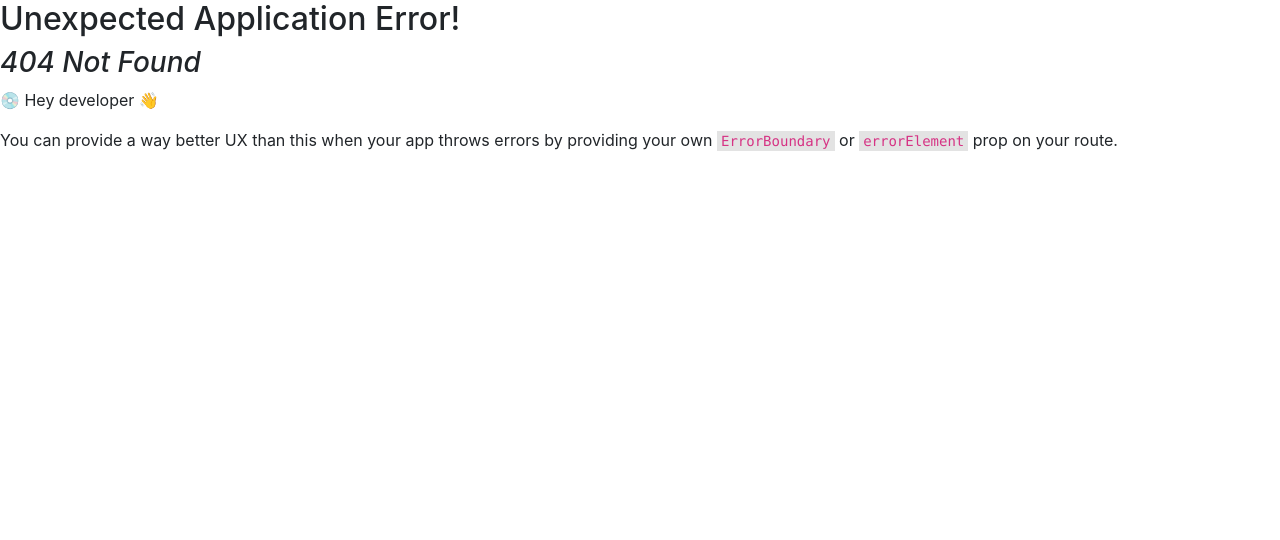
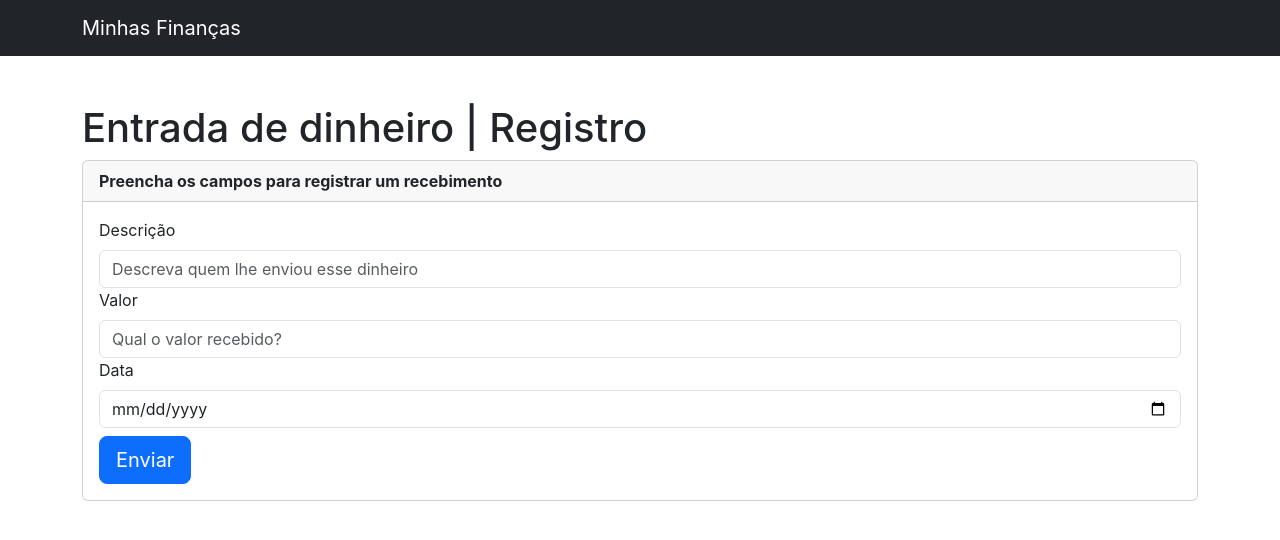
Before and after one commit to zNexTage/minhas-financas-frontend, a React (Vite) app in the folder minhas-financas/: page /MoneyInflow/Register in a window 1280 px wide. Before the commit this address had no page. Shown: the top 540 px of the page. Built offline with nearby package versions, Linux system fonts and the light colour scheme.

Commit message:
Implemented money inflow register.

```diff
--- a/minhas-financas/src/client/MoneyInflowClient.ts
+++ b/minhas-financas/src/client/MoneyInflowClient.ts
@@ -13,13 +13,28 @@ class MoneyInflowClient {
         this.mapper = new MoneyInflowMapper();
     }
 
-    async getAll():Promise<Array<MoneyInflow>>{
-        const response = await this.client.getAll<Array<MoneyInflowDto>>({url: this.BASE_URL});
+    /**
+     * Get all money inflows associate to the logged user;
+     * The user must be logged, otherwise, 401 will be returned by the server.
+     * @returns
+     */
+    async getAll(): Promise<Array<MoneyInflow>> {
+        const response = await this.client.getAll<Array<MoneyInflowDto>>({ url: this.BASE_URL });
 
         const moneyInflows = response.map(dto => this.mapper.fromDto(dto));
 
         return moneyInflows;
     }
+
+
+    async register(moneyInflowDto: MoneyInflowDto): Promise<MoneyInflow> {
+        const response = await this.client.post<MoneyInflowDto>({
+            url: `${this.BASE_URL}/Register`,
+            payload: moneyInflowDto
+        });
+
+        return this.mapper.fromDto(response);
+    }
 }
 
 export default MoneyInflowClient;
--- /dev/null
+++ b/minhas-financas/src/components/forms/form-money-inflow/form-money-inflow.tsx
@@ -0,0 +1,112 @@
+import { Alert, Button, Card, Form } from "react-bootstrap";
+import { useForm } from "react-hook-form";
+import MoneyInflowDto from "../../../dto/MoneyInflowDto";
+
+interface IProps {
+    onSubmit: (data: MoneyInflowDto) => Promise<void>;
+}
+
+const FormMoneyInflow = ({ onSubmit }: IProps) => {
+    const { register, handleSubmit, reset, formState: { errors } } = useForm<MoneyInflowDto>();
+
+    const processSubmit = async (dto: MoneyInflowDto) => {
+        await onSubmit(dto);
+
+        reset();
+    }
+
+    return (
+        <Card>
+            <Card.Header>
+                <b>Preencha os campos para registrar um recebimento</b>
+            </Card.Header>
+
+            <Card.Body>
+                <Form onSubmit={handleSubmit(processSubmit)}>
+                    <div>
+                        <Form.Label
+                            htmlFor="txtDescription">
+                            Descrição
+                        </Form.Label>
+                        <Form.Control
+                            {...register("description", {
+                                required: {
+                                    message: "Informe a descrição",
+                                    value: true
+                                },
+                                maxLength: {
+                                    message: "A descrição deve ter no máximo 100 caracteres",
+                                    value: 100
+                                }
+                            })}
+                            placeholder="Descreva quem lhe enviou esse dinheiro"
+                            id="txtDescription"
+                        />
+                        {errors.description &&
+                            <Alert className="mt-2" variant="danger">
+                                {errors.description.message}
+                            </Alert>
+                        }
+                    </div>
+
+                    <div>
+                        <Form.Label
+                            htmlFor="txtValue">
+                            Valor
+                        </Form.Label>
+                        <Form.Control
+                            {...register("value", {
+                                valueAsNumber: true,
+                                required: {
+                                    message: "Informe o valor recebido",
+                                    value: true
+                                }
+                            })}
+                            placeholder="Qual o valor recebido?"
+                            id="txtValue"
+                            type="number"
+                        />
+                        {errors.value &&
+                            <Alert className="mt-2" variant="danger">
+                                {errors.value.message}
+                            </Alert>
+                        }
+                    </div>
+
+                    <div>
+                        <Form.Label
+                            htmlFor="txtDate">
+                            Data
+                        </Form.Label>
+                        <Form.Control
+                            {...register("date", {
+                                required: {
+                                    message: "Informe a data do recebimento",
+                                    value: true
+                                }
+                            })}
+                            placeholder="Quando que você recebeu?"
+                            id="txtDate"
+                            type="date"
+                        />
+                        {errors.date &&
+                            <Alert className="mt-2" variant="danger">
+                                {errors.date.message}
+                            </Alert>
+                        }
+                    </div>
+
+                    <Button
+                        type="submit"
+                        variant="primary"
+                        className="mt-2"
+                        size="lg">
+                        Enviar
+                    </Button>
+                </Form>
+            </Card.Body>
+        </Card>
+    )
+}
+
+export default FormMoneyInflow;
--- /dev/null
+++ b/minhas-financas/src/components/forms/form-money-inflow/index.tsx
@@ -0,0 +1,3 @@
+import FormMoneyInflow from "./form-money-inflow";
+
+export default FormMoneyInflow;
--- /dev/null
+++ b/minhas-financas/src/pages/money-inflow/register-money-inflow.tsx
@@ -0,0 +1,28 @@
+import { Container } from "react-bootstrap"
+import FormMoneyInflow from "../../components/forms/form-money-inflow"
+import MoneyInflowDto from "../../dto/MoneyInflowDto"
+import MoneyInflowClient from "../../client/MoneyInflowClient";
+
+interface IProps {
+    client: MoneyInflowClient;
+}
+
+const RegisterMoneyInflow = ({ client }: IProps) => {
+
+    const onSubmit = async (data: MoneyInflowDto) => {
+        await client.register(data);
+
+        alert("Entrada de dinheiro registrada com sucesso!");
+    }
+
+    return (
+        <Container className="mt-5">
+            <h1>
+                Entrada de dinheiro | Registro
+            </h1>
+            <FormMoneyInflow onSubmit={onSubmit} />
+        </Container>
+    )
+}
+
+export default RegisterMoneyInflow;
--- a/minhas-financas/src/router.tsx
+++ b/minhas-financas/src/router.tsx
@@ -6,6 +6,7 @@ import RegisterMoneyOutflow from "./pages/money-outflow/register-money-outflow";
 import BasePage from "./components/base-page";
 import MoneyInflowClient from "./client/MoneyInflowClient";
 import ListMoneyInflow from "./pages/money-inflow/list-money-inflow";
+import RegisterMoneyInflow from "./pages/money-inflow/register-money-inflow";
 
 const axios = new AxiosClient();
 const moneyOutflowClient = new MoneyOutflowClient(axios);
@@ -30,6 +31,10 @@ const router = createBrowserRouter([
             {
                 path: "MoneyInflow",
                 element: <ListMoneyInflow client={moneyInflowClient} />
+            },
+            {
+                path: "MoneyInflow/Register",
+                element: <RegisterMoneyInflow client={moneyInflowClient} />
             }
         ]
     },
```
